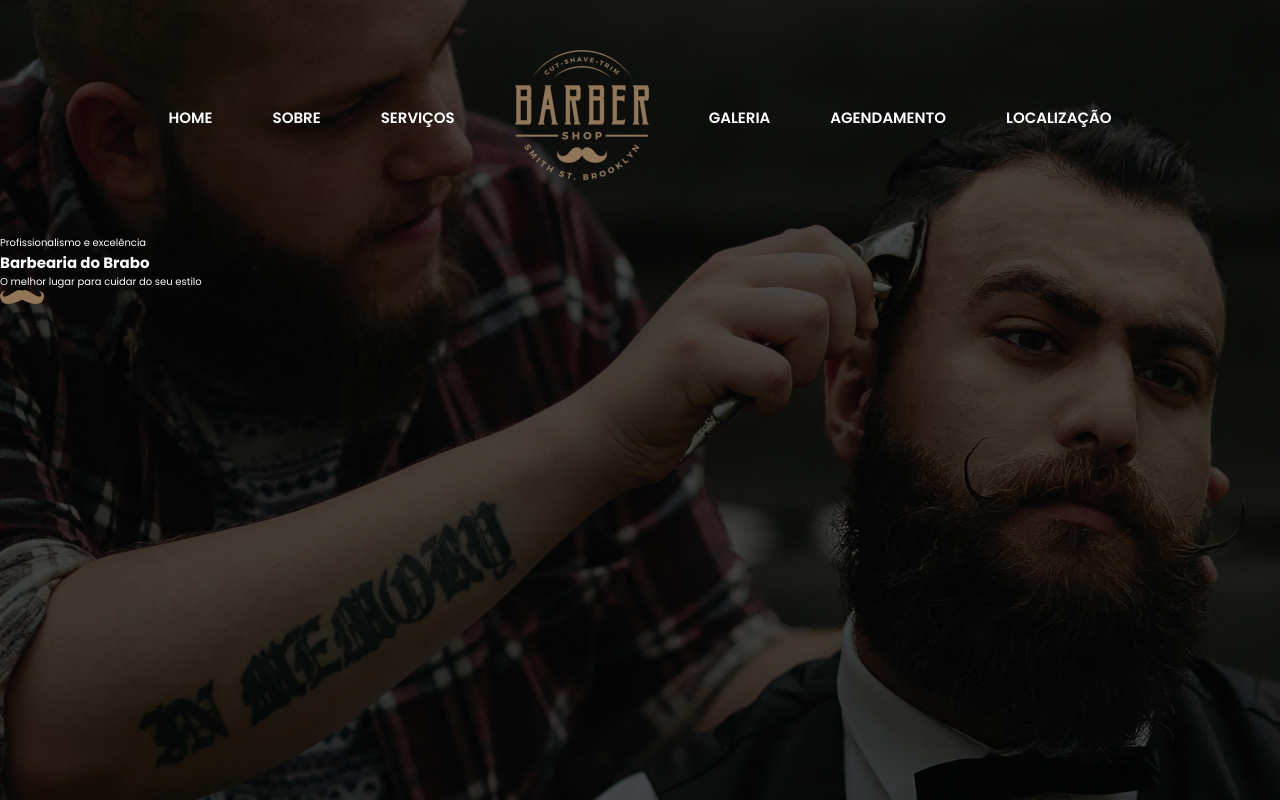
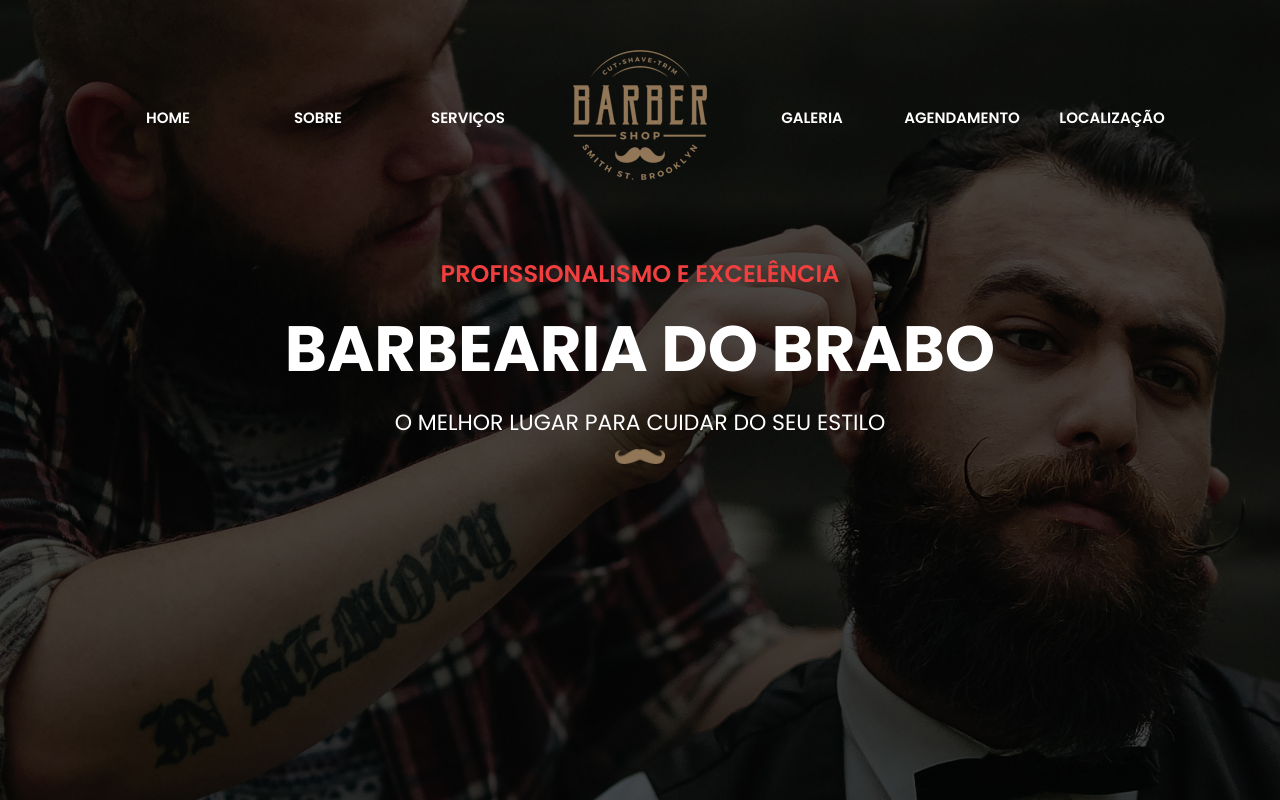
Before and after one commit to Matheus-Ferreira-Dev/Landing-page-BarberShop, a plain HTML site: page index.html in a window 1280 px wide. Drawn offline with Linux system fonts and the light colour scheme.

Commit message:
banner section started

```diff
--- a/assets/css/style.css
+++ b/assets/css/style.css
@@ -46,7 +46,11 @@ Home - header
 }
 
 .header .menu li {
-    margin: 0 1rem;
+    /* margin: 0 1rem; */
+    width: 150px;
+    display: flex;
+    justify-content: center;
+    align-items: center;
 }
 
 .header .menu li a {
@@ -76,4 +80,36 @@ Home - banner
 /* Conteúdo da section home */
 .home .banner {
     color: #fff;
+    text-align: center;
+    display: flex;
+    flex-direction: column;
+    align-items: center;
+    justify-content: center;
+    height: 250px;
+    gap: 1rem;
 }
+
+
+.home .banner h1 {
+    font-size: 6.4rem;
+    font-weight: 700;
+    text-transform: uppercase;
+}
+
+.home .banner p:first-of-type {
+    display: block;
+    color: var(--primary);
+    font-size: 2.4rem;
+    font-weight: 600;
+    text-transform: uppercase;
+}
+
+.home .banner p {
+    font-size: 2.2rem;
+    color: #fff;
+    text-transform: uppercase;
+}
+
+.home .banner img {
+    width: 50px;
+}
```
